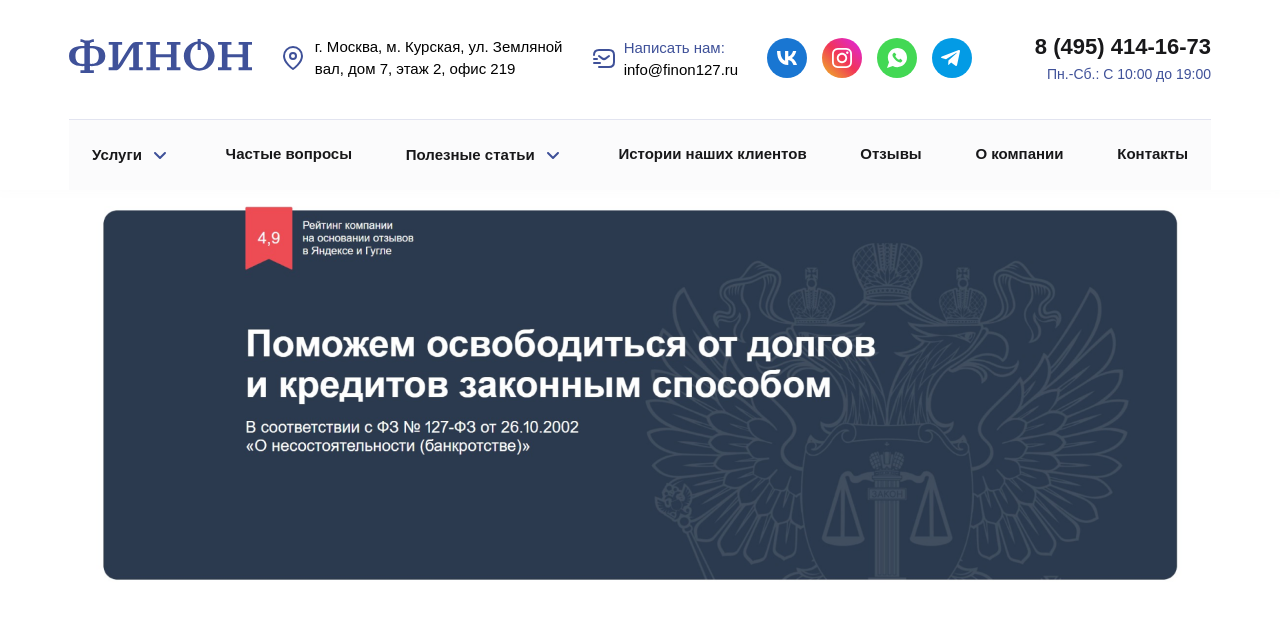
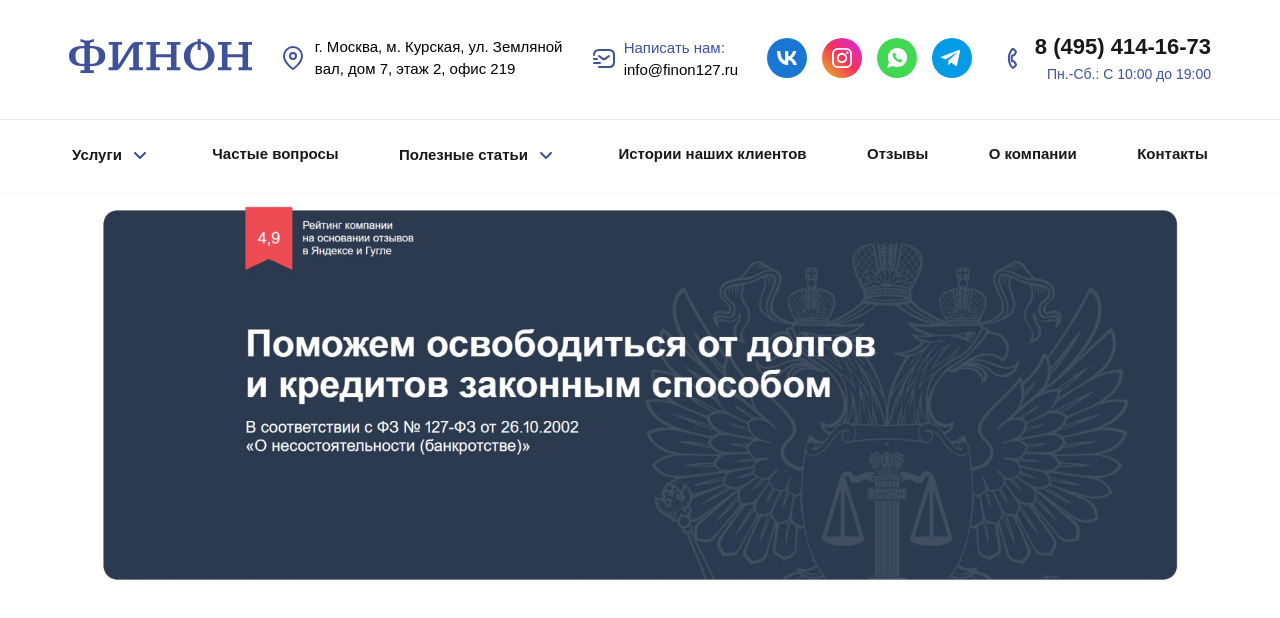
Before and after one commit to I1Kazma/finon__header, a plain HTML site: page index.html in a window 1280 px wide. Drawn offline with Linux system fonts and the light colour scheme.

Commit message:
Add files via upload

```diff
--- a/css/header.sass
+++ b/css/header.sass
@@ -1,6 +1,10 @@
 @import 'style'
 
 .header
+
+    .max-width-wrapper:nth-child(2)
+        border-top: 1px solid #E2E4F0
+        background: white
 
     .header__layout
         margin: 0px 20px
@@ -126,7 +130,8 @@
 
                     svg
                         path
-                            fill: white !important
+                            @include desktop-small
+                                fill: white !important
 
                     .header__layout__top__phone__content
                         display: flex
@@ -187,18 +192,19 @@
                     .visible
                         opacity: 1
 
+    .header__bottom__layout
+        width: 100%
         .header__layout__bottom
-            border-top: 1px solid #E2E4F0
             padding: 23px
             transition: 0.3s ease
-            background: #FBFBFC
 
             @include desktop-small
                 position: absolute
                 left: -1000px
                 width: 100%
                 padding: 0px 20px
-                height: 100%
+                background: #FBFBFC
+                min-height: 100%
 
             .header__layout__bottom__items
                 display: flex
--- a/index.html
+++ b/index.html
@@ -93,6 +93,12 @@
                 </a>
               </li>
             </ul>
+          </div>
+        </div>
+      </div>
+      <div class="max-width-wrapper">
+        <div class="width-wrapper">
+          <div class="header__bottom__layout">
             <nav class="header__layout__bottom" id="header__layout__menu">
               <ul class="header__layout__bottom__items">
                 <li
```
Also changed, not shown: css/header.css, css/main.css, 2 other files.
